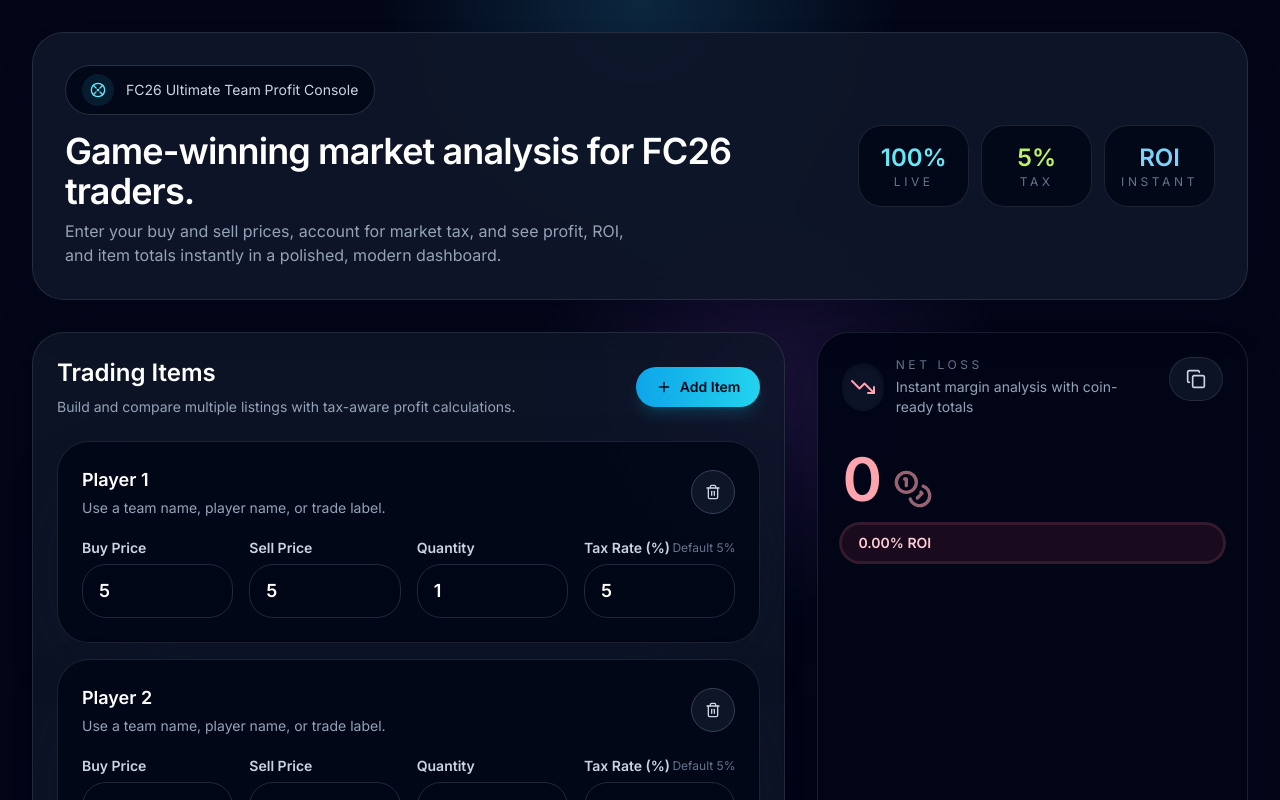
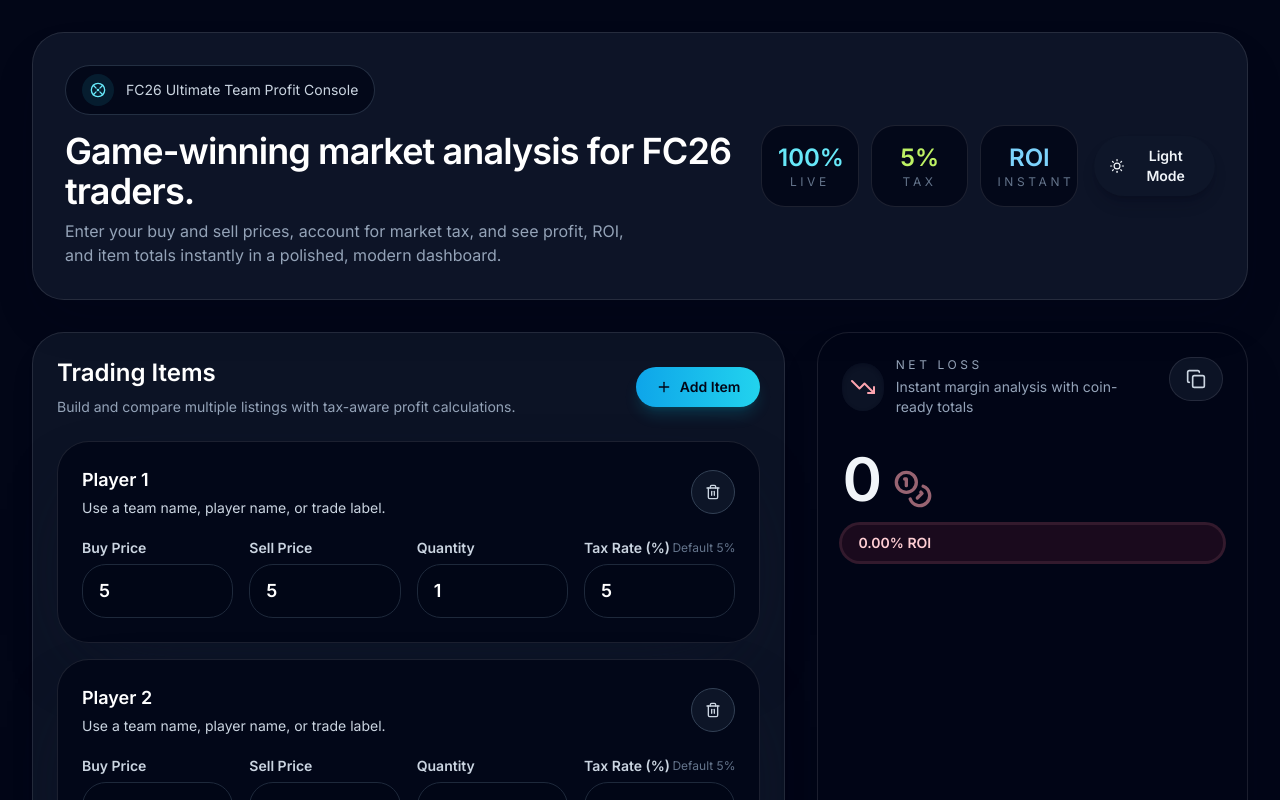
Before and after one commit to nithiin7/fc26-profit-calculator, a React (Vite) app: page / in a window 1280 px wide. Both pictures are taken after typing "5", "5" into the empty fields and a click on the button "Add Item". Shown: the top 800 px of the page. Built offline with nearby package versions, Linux system fonts and the light colour scheme.

Commit message:
feat: add dark mode/light mode toogle

```diff
--- a/src/App.tsx
+++ b/src/App.tsx
@@ -2,7 +2,7 @@
 import ResultRow from './components/ResultRow';
 import ProfitCard from './components/ProfitCard';
 import ItemCard from './components/ItemCard';
-import { IconSoccer, IconTrophy, IconPlus } from './components/Icons';
+import { IconSoccer, IconPlus, IconMoon, IconSun } from './components/Icons';
 import { MarketItem, ProfitState } from './types';
 import { calculateTotalProfit } from './utils/calculations';
 
@@ -19,6 +19,26 @@
       taxRate: 5,
     },
   ]);
+
+  const [theme, setTheme] = useState<'dark' | 'light'>('dark');
+  const isDarkMode = theme === 'dark';
+
+  const baseBgClass = isDarkMode ? 'bg-slate-950 text-slate-100' : 'bg-slate-50 text-slate-950';
+  const containerClass = isDarkMode
+    ? 'overflow-hidden rounded-[2rem] border border-white/10 bg-slate-900/90 text-slate-100 shadow-2xl shadow-slate-950/20 backdrop-blur-xl'
+    : 'overflow-hidden rounded-[2rem] border border-slate-200 bg-white text-slate-950 shadow-sm';
+  const panelClass = isDarkMode
+    ? 'rounded-[2rem] border border-white/10 bg-slate-900/80 text-slate-100 shadow-xl shadow-slate-950/20'
+    : 'rounded-[2rem] border border-slate-200 bg-white text-slate-950 shadow-sm';
+  const cardClass = isDarkMode
+    ? 'rounded-3xl border border-white/10 bg-slate-950/80 text-slate-100'
+    : 'rounded-3xl border border-slate-200 bg-slate-50 text-slate-950';
+  const summaryCardClass = isDarkMode
+    ? 'rounded-[1.75rem] border border-white/10 bg-slate-950/70 p-5'
+    : 'rounded-[1.75rem] border border-slate-200 bg-slate-50 p-5';
+  const buttonClass = isDarkMode
+    ? 'inline-flex items-center gap-2 rounded-full bg-slate-900/90 px-4 py-2.5 text-sm font-semibold text-slate-100 shadow-lg shadow-slate-950/20 hover:bg-slate-800/90'
+    : 'inline-flex items-center gap-2 rounded-full bg-slate-100 px-4 py-2.5 text-sm font-semibold text-slate-950 shadow-sm hover:bg-slate-200';
 
   const results = useMemo(() => calculateTotalProfit(items), [items]);
 
@@ -60,55 +80,66 @@
     }
   };
 
+  const toggleTheme = () => setTheme((prev) => (prev === 'dark' ? 'light' : 'dark'));
+
   return (
-    <div className="min-h-screen bg-slate-950 text-slate-100">
+    <div className={`min-h-screen ${baseBgClass}`}>
       <div className="relative overflow-hidden">
-        <div className="pointer-events-none absolute inset-0 bg-[radial-gradient(circle_at_top,_rgba(56,189,248,0.18),_transparent_18%),radial-gradient(circle_at_60%_30%,_rgba(168,85,247,0.14),_transparent_20%)]" />
+        <div
+          className={`pointer-events-none absolute inset-0 ${isDarkMode ? 'bg-[radial-gradient(circle_at_top,_rgba(56,189,248,0.18),_transparent_18%),radial-gradient(circle_at_60%_30%,_rgba(168,85,247,0.14),_transparent_20)]' : 'bg-[radial-gradient(circle_at_top,_rgba(248,171,10,0.14),_transparent_18%),radial-gradient(circle_at_60%_30%,_rgba(20,83,45,0.08),_transparent_22)]'}`}
+        />
         <main className="relative mx-auto max-w-7xl px-4 py-8 sm:px-6 lg:px-8">
           <div className="space-y-8">
-            <section className="overflow-hidden rounded-[2rem] border border-white/10 bg-slate-900/90 px-6 py-8 shadow-2xl shadow-slate-950/20 backdrop-blur-xl sm:px-8">
+            <section className={`${containerClass} px-6 py-8 sm:px-8`}>
               <div className="flex flex-col gap-6 lg:flex-row lg:items-center lg:justify-between">
                 <div className="space-y-4 max-w-2xl">
-                  <div className="inline-flex items-center gap-3 rounded-full border border-slate-700/70 bg-slate-950/80 px-4 py-2 text-sm text-slate-300">
-                    <span className="inline-flex h-8 w-8 items-center justify-center rounded-full bg-cyan-400/10 text-cyan-300">
+                  <div className={`inline-flex items-center gap-3 rounded-full border px-4 py-2 text-sm ${isDarkMode ? 'border-slate-700/70 bg-slate-950/80 text-slate-300' : 'border-slate-200 bg-slate-100 text-slate-600'}`}>
+                    <span className={`inline-flex h-8 w-8 items-center justify-center rounded-full ${isDarkMode ? 'bg-cyan-400/10 text-cyan-300' : 'bg-sky-100 text-sky-600'}`}>
                       <IconSoccer className="w-4 h-4" />
                     </span>
                     FC26 Ultimate Team Profit Console
                   </div>
 
                   <div className="space-y-2">
-                    <h1 className="text-3xl font-semibold tracking-tight text-white sm:text-4xl">
+                    <h1 className={`text-3xl font-semibold tracking-tight sm:text-4xl ${isDarkMode ? 'text-white' : 'text-slate-950'}`}>
                       Game-winning market analysis for FC26 traders.
                     </h1>
-                    <p className="max-w-xl text-slate-400">
+                    <p className={`max-w-xl ${isDarkMode ? 'text-slate-400' : 'text-slate-600'}`}>
                       Enter your buy and sell prices, account for market tax, and see profit, ROI, and item totals instantly in a polished, modern dashboard.
                     </p>
                   </div>
                 </div>
 
+                <div className="flex flex-col gap-4 sm:flex-row sm:items-center sm:justify-end">
                   <div className="grid grid-cols-2 gap-3 sm:grid-cols-3">
-                  <div className="rounded-3xl border border-white/10 bg-slate-950/80 p-4 text-center">
-                    <p className="text-2xl font-semibold text-cyan-300">100%</p>
+                    <div className={`${cardClass} p-4 text-center`}>
+                      <p className={`text-2xl font-semibold ${isDarkMode ? 'text-cyan-300' : 'text-cyan-600'}`}>100%</p>
                       <p className="text-xs uppercase tracking-[0.3em] text-slate-500">Live</p>
                     </div>
-                  <div className="rounded-3xl border border-white/10 bg-slate-950/80 p-4 text-center">
-                    <p className="text-2xl font-semibold text-lime-300">5%</p>
+                    <div className={`${cardClass} p-4 text-center`}>
+                      <p className={`text-2xl font-semibold ${isDarkMode ? 'text-lime-300' : 'text-emerald-600'}`}>5%</p>
                       <p className="text-xs uppercase tracking-[0.3em] text-slate-500">Tax</p>
                     </div>
-                  <div className="rounded-3xl border border-white/10 bg-slate-950/80 p-4 text-center">
-                    <p className="text-2xl font-semibold text-sky-300">ROI</p>
+                    <div className={`${cardClass} p-4 text-center`}>
+                      <p className={`text-2xl font-semibold ${isDarkMode ? 'text-sky-300' : 'text-sky-600'}`}>ROI</p>
                       <p className="text-xs uppercase tracking-[0.3em] text-slate-500">Instant</p>
                     </div>
+                  </div>
+
+                  <button type="button" onClick={toggleTheme} className={buttonClass}>
+                    {isDarkMode ? <IconSun className="w-4 h-4" /> : <IconMoon className="w-4 h-4" />}
+                    {isDarkMode ? 'Light Mode' : 'Dark Mode'}
+                  </button>
                 </div>
               </div>
             </section>
 
             <section className="grid gap-8 xl:grid-cols-[1.75fr_1fr]">
-              <div className="space-y-6 rounded-[2rem] border border-white/10 bg-slate-900/80 p-6 shadow-xl shadow-slate-950/20">
+              <div className={`${panelClass} space-y-6 p-6`}>
                 <div className="flex flex-col gap-4 sm:flex-row sm:items-center sm:justify-between">
                   <div>
-                    <h2 className="text-2xl font-semibold text-white">Trading Items</h2>
-                    <p className="mt-2 text-sm text-slate-400">Build and compare multiple listings with tax-aware profit calculations.</p>
+                    <h2 className={`text-2xl font-semibold ${isDarkMode ? 'text-white' : 'text-slate-950'}`}>Trading Items</h2>
+                    <p className={`mt-2 text-sm ${isDarkMode ? 'text-slate-400' : 'text-slate-600'}`}>Build and compare multiple listings with tax-aware profit calculations.</p>
                   </div>
                   <button
                     onClick={handleAddItem}
@@ -127,42 +158,43 @@
                       onItemChange={handleItemChange(item.id)}
                       onRemove={() => handleRemoveItem(item.id)}
                       showRemoveButton={items.length > 1}
+                      isDarkMode={isDarkMode}
                     />
                   ))}
                 </div>
               </div>
 
-              <ProfitCard amount={results.profit} state={profitState} roi={results.roi} />
+              <ProfitCard amount={results.profit} state={profitState} roi={results.roi} isDarkMode={isDarkMode} />
             </section>
 
-            <section className="rounded-[2rem] border border-white/10 bg-slate-900/80 p-6 shadow-xl shadow-slate-950/20">
+            <section className={`${panelClass} p-6`}>
               <div className="flex flex-col gap-3 sm:flex-row sm:items-center sm:justify-between">
                 <div>
-                  <h3 className="text-lg font-semibold text-white">Transaction breakdown</h3>
-                  <p className="text-sm text-slate-400">Review revenue, fee impact, and item costs in one clean view.</p>
+                  <h3 className={`text-lg font-semibold ${isDarkMode ? 'text-white' : 'text-slate-950'}`}>Transaction breakdown</h3>
+                  <p className={`text-sm ${isDarkMode ? 'text-slate-400' : 'text-slate-600'}`}>Review revenue, fee impact, and item costs in one clean view.</p>
                 </div>
-                <div className="inline-flex items-center gap-3 rounded-full bg-slate-950/80 px-4 py-2 text-sm text-slate-300 ring-1 ring-white/10">
-                  <span className="text-slate-100">Tax</span>
-                  <span className="font-semibold text-white">{taxRateDisplay}%</span>
+                <div className={`inline-flex items-center gap-3 rounded-full px-4 py-2 text-sm ${isDarkMode ? 'bg-slate-950/80 text-slate-300 ring-1 ring-white/10' : 'bg-slate-100 text-slate-700 ring-1 ring-slate-200'}`}>
+                  <span className={isDarkMode ? 'text-slate-100' : 'text-slate-950'}>Tax</span>
+                  <span className={`font-semibold ${isDarkMode ? 'text-white' : 'text-slate-950'}`}>{taxRateDisplay}%</span>
                 </div>
               </div>
 
               <div className="mt-6 grid gap-5 lg:grid-cols-2">
-                <div className="rounded-[1.75rem] border border-white/10 bg-slate-950/70 p-5">
+                <div className={summaryCardClass}>
                   <p className="text-xs uppercase tracking-[0.3em] text-slate-500">Revenue</p>
                   <div className="mt-4 space-y-2">
-                    <ResultRow label="Total Revenue" value={results.totalSellRevenue} />
-                    <ResultRow label="Market Tax" value={results.taxAmount} negative />
-                    <ResultRow label="Net Revenue" value={results.netRevenue} highlight />
+                    <ResultRow label="Total Revenue" value={results.totalSellRevenue} isDarkMode={isDarkMode} />
+                    <ResultRow label="Market Tax" value={results.taxAmount} negative isDarkMode={isDarkMode} />
+                    <ResultRow label="Net Revenue" value={results.netRevenue} highlight isDarkMode={isDarkMode} />
                   </div>
                 </div>
-                <div className="rounded-[1.75rem] border border-white/10 bg-slate-950/70 p-5">
+                <div className={summaryCardClass}>
                   <p className="text-xs uppercase tracking-[0.3em] text-slate-500">Cost</p>
                   <div className="mt-4 space-y-2">
-                    <ResultRow label="Total Cost" value={results.totalBuyCost} negative />
-                    <ResultRow label="Profit Per Item" value={results.profitPerItem} highlight />
-                    <div className="mt-4 rounded-3xl bg-slate-900/90 p-4 text-sm text-slate-300">
-                      <span className="font-semibold text-white">Total Items:</span> {items.length}
+                    <ResultRow label="Total Cost" value={results.totalBuyCost} negative isDarkMode={isDarkMode} />
+                    <ResultRow label="Profit Per Item" value={results.profitPerItem} highlight isDarkMode={isDarkMode} />
+                    <div className={`mt-4 rounded-3xl p-4 text-sm ${isDarkMode ? 'bg-slate-900/90 text-slate-300' : 'bg-slate-100 text-slate-700'}`}>
+                      <span className={`font-semibold ${isDarkMode ? 'text-white' : 'text-slate-950'}`}>Total Items:</span> {items.length}
                     </div>
                   </div>
                 </div>
--- a/src/components/Icons.tsx
+++ b/src/components/Icons.tsx
@@ -187,3 +187,41 @@
     <path d="M5 12h14" />
   </svg>
 );
+
+export const IconSun = ({ className }: { className?: string }) => (
+  <svg
+    xmlns="http://www.w3.org/2000/svg"
+    viewBox="0 0 24 24"
+    fill="none"
+    stroke="currentColor"
+    strokeWidth="2"
+    strokeLinecap="round"
+    strokeLinejoin="round"
+    className={className}
+  >
+    <circle cx="12" cy="12" r="5" />
+    <path d="M12 1v2" />
+    <path d="M12 21v2" />
+    <path d="M4.22 4.22l1.42 1.42" />
+    <path d="M18.36 18.36l1.42 1.42" />
+    <path d="M1 12h2" />
+    <path d="M21 12h2" />
+    <path d="M4.22 19.78l1.42-1.42" />
+    <path d="M18.36 5.64l1.42-1.42" />
+  </svg>
+);
+
+export const IconMoon = ({ className }: { className?: string }) => (
+  <svg
+    xmlns="http://www.w3.org/2000/svg"
+    viewBox="0 0 24 24"
+    fill="none"
+    stroke="currentColor"
+    strokeWidth="2"
+    strokeLinecap="round"
+    strokeLinejoin="round"
+    className={className}
+  >
+    <path d="M21 12.79A9 9 0 1 1 11.21 3 7 7 0 0 0 21 12.79z" />
+  </svg>
+);
--- a/src/components/InputGroup.tsx
+++ b/src/components/InputGroup.tsx
@@ -8,6 +8,7 @@
   placeholder?: string;
   helperText?: string;
   isInteger?: boolean;
+  isDarkMode?: boolean;
 }
 
 const InputGroup: React.FC<InputGroupProps> = ({
@@ -18,6 +19,7 @@
   placeholder = '0',
   helperText,
   isInteger = false,
+  isDarkMode = false,
 }) => {
   const handleChange = (e: React.ChangeEvent<HTMLInputElement>) => {
     const rawVal = e.target.value;
@@ -38,11 +40,17 @@
     onChange(numVal);
   };
 
+  const labelTextClass = isDarkMode ? 'text-slate-300' : 'text-slate-700';
+  const helperTextClass = isDarkMode ? 'text-slate-500' : 'text-slate-500';
+  const inputClass = isDarkMode
+    ? 'w-full rounded-3xl border border-slate-800 bg-slate-950/90 px-4 py-3 text-lg font-semibold text-white outline-none transition focus:border-cyan-400/40 focus:ring-2 focus:ring-cyan-400/20 placeholder:text-slate-600'
+    : 'w-full rounded-3xl border border-slate-200 bg-slate-50 px-4 py-3 text-lg font-semibold text-slate-950 outline-none transition focus:border-cyan-600/40 focus:ring-2 focus:ring-cyan-600/20 placeholder:text-slate-400';
+
   return (
     <div className="flex flex-col gap-1.5">
-      <label className="flex items-center justify-between text-sm font-semibold text-slate-300">
+      <label className={`flex items-center justify-between text-sm font-semibold ${labelTextClass}`}>
         <span>{label}</span>
-        {helperText && <span className="text-xs font-normal text-slate-500">{helperText}</span>}
+        {helperText && <span className={`text-xs font-normal ${helperTextClass}`}>{helperText}</span>}
       </label>
       <div>
         <input
@@ -51,7 +59,7 @@
           value={value}
           onChange={handleChange}
           placeholder={placeholder}
-          className="w-full rounded-3xl border border-slate-800 bg-slate-950/90 px-4 py-3 text-lg font-semibold text-white outline-none transition focus:border-cyan-400/40 focus:ring-2 focus:ring-cyan-400/20 placeholder:text-slate-600"
+          className={inputClass}
         />
       </div>
     </div>
--- a/src/components/ItemCard.tsx
+++ b/src/components/ItemCard.tsx
@@ -8,11 +8,22 @@
   onItemChange: (field: keyof MarketItem) => (val: number | string) => void;
   onRemove: () => void;
   showRemoveButton: boolean;
+  isDarkMode: boolean;
 }
 
-const ItemCard: React.FC<ItemCardProps> = ({ item, onItemChange, onRemove, showRemoveButton }) => {
+const ItemCard: React.FC<ItemCardProps> = ({ item, onItemChange, onRemove, showRemoveButton, isDarkMode }) => {
+  const cardClasses = isDarkMode
+    ? 'rounded-[2rem] border border-white/10 bg-slate-950/85 p-6 shadow-[0_30px_80px_-38px_rgba(15,23,42,0.9)]'
+    : 'rounded-[2rem] border border-slate-200 bg-white p-6 shadow-sm';
+
+  const labelText = isDarkMode ? 'text-slate-300' : 'text-slate-600';
+  const inputText = isDarkMode ? 'text-white placeholder:text-slate-500' : 'text-slate-950 placeholder:text-slate-400';
+  const removeButtonClass = isDarkMode
+    ? 'inline-flex h-11 w-11 items-center justify-center rounded-full border border-slate-700 bg-slate-900/90 text-slate-300 transition hover:border-rose-400/30 hover:text-rose-200'
+    : 'inline-flex h-11 w-11 items-center justify-center rounded-full border border-slate-200 bg-slate-100 text-slate-700 transition hover:border-rose-400/30 hover:text-rose-600';
+
   return (
-    <div className="rounded-[2rem] border border-white/10 bg-slate-950/85 p-6 shadow-[0_30px_80px_-38px_rgba(15,23,42,0.9)]">
+    <div className={cardClasses}>
       <div className="flex flex-col gap-4 sm:flex-row sm:items-center sm:justify-between">
         <div className="flex-1">
           <input
@@ -20,15 +31,15 @@
             value={item.name}
             onChange={(e) => onItemChange('name')(e.target.value)}
             placeholder="Player name"
-            className="w-full border-none bg-transparent text-lg font-semibold text-white outline-none placeholder:text-slate-500"
+            className={`w-full border-none bg-transparent text-lg font-semibold outline-none ${inputText}`}
           />
-          <p className="mt-1 text-sm text-slate-400">Use a team name, player name, or trade label.</p>
+          <p className={`mt-1 text-sm ${labelText}`}>Use a team name, player name, or trade label.</p>
         </div>
 
         {showRemoveButton && (
           <button
             onClick={onRemove}
-            className="inline-flex h-11 w-11 items-center justify-center rounded-full border border-slate-700 bg-slate-900/90 text-slate-300 transition hover:border-rose-400/30 hover:text-rose-200"
+            className={removeButtonClass}
             title="Remove item"
           >
             <IconTrash className="w-4 h-4" />
@@ -37,10 +48,10 @@
       </div>
 
       <div className="mt-5 grid gap-4 sm:grid-cols-2 lg:grid-cols-4">
-        <InputGroup label="Buy Price" value={item.buyPrice} onChange={onItemChange('buyPrice')} placeholder="e.g. 5000" />
-        <InputGroup label="Sell Price" value={item.sellPrice} onChange={onItemChange('sellPrice')} placeholder="e.g. 5500" />
-        <InputGroup label="Quantity" value={item.quantity} onChange={onItemChange('quantity')} min={1} isInteger />
-        <InputGroup label="Tax Rate (%)" value={item.taxRate} onChange={onItemChange('taxRate')} helperText="Default 5%" />
+        <InputGroup label="Buy Price" value={item.buyPrice} onChange={onItemChange('buyPrice')} placeholder="e.g. 5000" isDarkMode={isDarkMode} />
+        <InputGroup label="Sell Price" value={item.sellPrice} onChange={onItemChange('sellPrice')} placeholder="e.g. 5500" isDarkMode={isDarkMode} />
+        <InputGroup label="Quantity" value={item.quantity} onChange={onItemChange('quantity')} min={1} isInteger isDarkMode={isDarkMode} />
+        <InputGroup label="Tax Rate (%)" value={item.taxRate} onChange={onItemChange('taxRate')} helperText="Default 5%" isDarkMode={isDarkMode} />
       </div>
     </div>
   );
--- a/src/components/ProfitCard.tsx
+++ b/src/components/ProfitCard.tsx
@@ -15,9 +15,10 @@
   amount: number;
   state: ProfitState;
   roi: number;
+  isDarkMode: boolean;
 }
 
-const ProfitCard: React.FC<ProfitCardProps> = ({ amount, state, roi }) => {
+const ProfitCard: React.FC<ProfitCardProps> = ({ amount, state, roi, isDarkMode }) => {
   const animatedAmount = useAnimatedNumber(amount);
   const animatedRoi = useAnimatedNumber(roi);
   const [copied, setCopied] = useState(false);
@@ -46,16 +47,26 @@
     chipBg = 'bg-rose-500/10 text-rose-200 ring ring-rose-400/20';
   }
 
+  const cardBaseClass = isDarkMode
+    ? 'rounded-[2rem] border border-white/10 bg-slate-950/95 p-6 shadow-2xl shadow-slate-950/20'
+    : 'rounded-[2rem] border border-slate-200 bg-white p-6 shadow-sm';
+
+  const headingTextClass = isDarkMode ? 'text-slate-100' : 'text-slate-950';
+  const detailTextClass = isDarkMode ? 'text-slate-400' : 'text-slate-500';
+  const iconWrapperClass = isDarkMode
+    ? 'flex h-12 w-12 items-center justify-center rounded-3xl bg-slate-900/80 shadow-inner shadow-slate-950/40'
+    : 'flex h-12 w-12 items-center justify-center rounded-3xl bg-slate-100 shadow-inner shadow-slate-200/40';
+
   return (
-    <div className="rounded-[2rem] border border-white/10 bg-slate-950/95 p-6 shadow-2xl shadow-slate-950/20">
+    <div className={cardBaseClass}>
       <div className="flex items-start justify-between gap-4">
         <div className="flex items-center gap-3">
-          <div className="flex h-12 w-12 items-center justify-center rounded-3xl bg-slate-900/80 shadow-inner shadow-slate-950/40">
+          <div className={iconWrapperClass}>
             {stateIcon}
           </div>
           <div>
-            <p className="text-xs uppercase tracking-[0.3em] text-slate-500">{stateLabel}</p>
-            <p className="mt-1 text-sm text-slate-400">Instant margin analysis with coin-ready totals</p>
+            <p className={`text-xs uppercase tracking-[0.3em] ${detailTextClass}`}>{stateLabel}</p>
+            <p className={`mt-1 text-sm ${detailTextClass}`}>Instant margin analysis with coin-ready totals</p>
           </div>
         </div>
 
@@ -72,10 +83,10 @@
 
       <div className="mt-8 flex flex-col gap-4">
         <div className={`flex items-end gap-3 ${stateTone}`}>
-          <span className="text-5xl font-semibold tracking-tight sm:text-6xl">
+          <span className={`text-5xl font-semibold tracking-tight sm:text-6xl ${headingTextClass}`}>
             {formatCurrency(Math.abs(animatedAmount))}
           </span>
-          <IconCoins className="w-10 h-10 opacity-60" />
+          <IconCoins className={`w-10 h-10 ${isDarkMode ? 'opacity-60' : 'opacity-70 text-slate-400'}`} />
         </div>
 
         {state !== ProfitState.NEUTRAL && (
--- a/src/components/ResultRow.tsx
+++ b/src/components/ResultRow.tsx
@@ -10,6 +10,7 @@
   tooltip?: string;
   highlight?: boolean;
   negative?: boolean;
+  isDarkMode?: boolean;
 }
 
 const ResultRow: React.FC<ResultRowProps> = ({
@@ -20,6 +21,7 @@
   tooltip, // eslint-disable-line @typescript-eslint/no-unused-vars
   highlight = false,
   negative = false,
+  isDarkMode = false,
 }) => {
   const animatedValue = useAnimatedNumber(value);
 
@@ -29,10 +31,19 @@
     ? formatCurrency(animatedValue)
     : Math.round(animatedValue).toString();
 
+  const labelClass = isDarkMode ? 'text-slate-400' : 'text-slate-600';
+  const valueClass = negative
+    ? isDarkMode
+      ? 'text-rose-300'
+      : 'text-rose-600'
+    : isDarkMode
+    ? 'text-slate-100'
+    : 'text-slate-950';
+
   return (
-    <div className={`flex justify-between items-center gap-4 ${highlight ? 'border-t border-slate-800 pt-4 mt-4' : 'py-3'}`}>
-      <span className="text-sm text-slate-400">{label}</span>
-      <span className={`font-mono text-sm font-semibold ${negative ? 'text-rose-300' : 'text-slate-100'}`}>
+    <div className={`flex justify-between items-center gap-4 ${highlight ? 'border-t border-slate-200/70 pt-4 mt-4' : 'py-3'}`}>
+      <span className={`text-sm ${labelClass}`}>{label}</span>
+      <span className={`font-mono text-sm font-semibold ${valueClass}`}>
         {negative && '-'}
         {formatted}
       </span>
```
Lines whose indentation alone changed are shown as unchanged.
